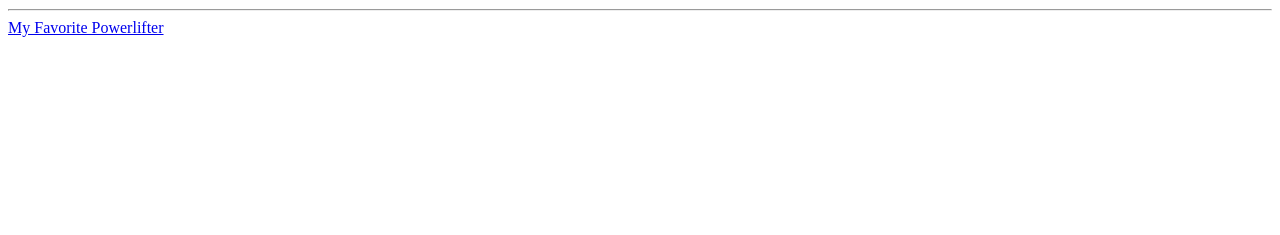
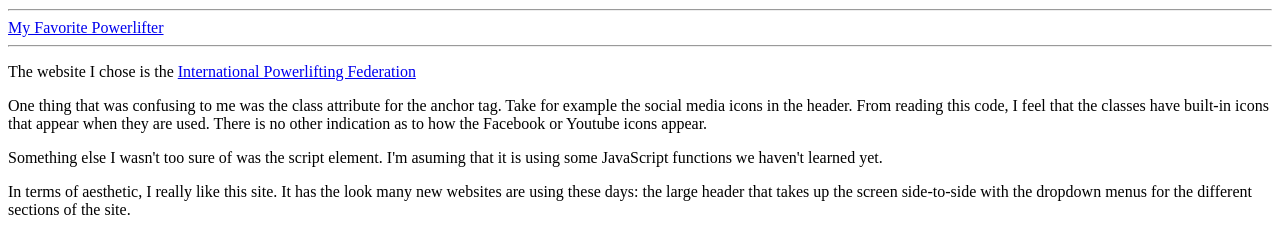
Before and after one commit to prajaysoni/prajaysoni.github.io, a plain HTML site: page index.html in a window 1280 px wide. Shown: the part 1459-1694 px from the top of the page. Before the commit the page ends 1504 px from the top, so only its background shows below. Drawn offline with Linux system fonts and the light colour scheme.

Commit message:
Added website and a few sentences discussing it.

```diff
--- a/index.html
+++ b/index.html
@@ -34,6 +34,12 @@
 	<nav>
 		<a href="KimTran.html">My Favorite Powerlifter</a>
 	</nav>
-
+	<hr>
+	<p>The website I chose is the <a href="http://www.powerlifting-ipf.com/">International Powerlifting Federation</a></p>
+	<p>
+		One thing that was confusing to me was the class attribute for the anchor tag. Take for example the social media icons in the header. From reading this code, I feel that the classes have built-in icons that appear when they are used. There is no other indication as to how the Facebook or Youtube icons appear.
+	</p>
+	<p>Something else I wasn't too sure of was the script element. I'm asuming that it is using some JavaScript functions we haven't learned yet.
+	<p>In terms of aesthetic, I really like this site. It has the look many new websites are using these days: the large header that takes up the screen side-to-side with the dropdown menus for the different sections of the site.</p>
 </body>
 </html>
```
